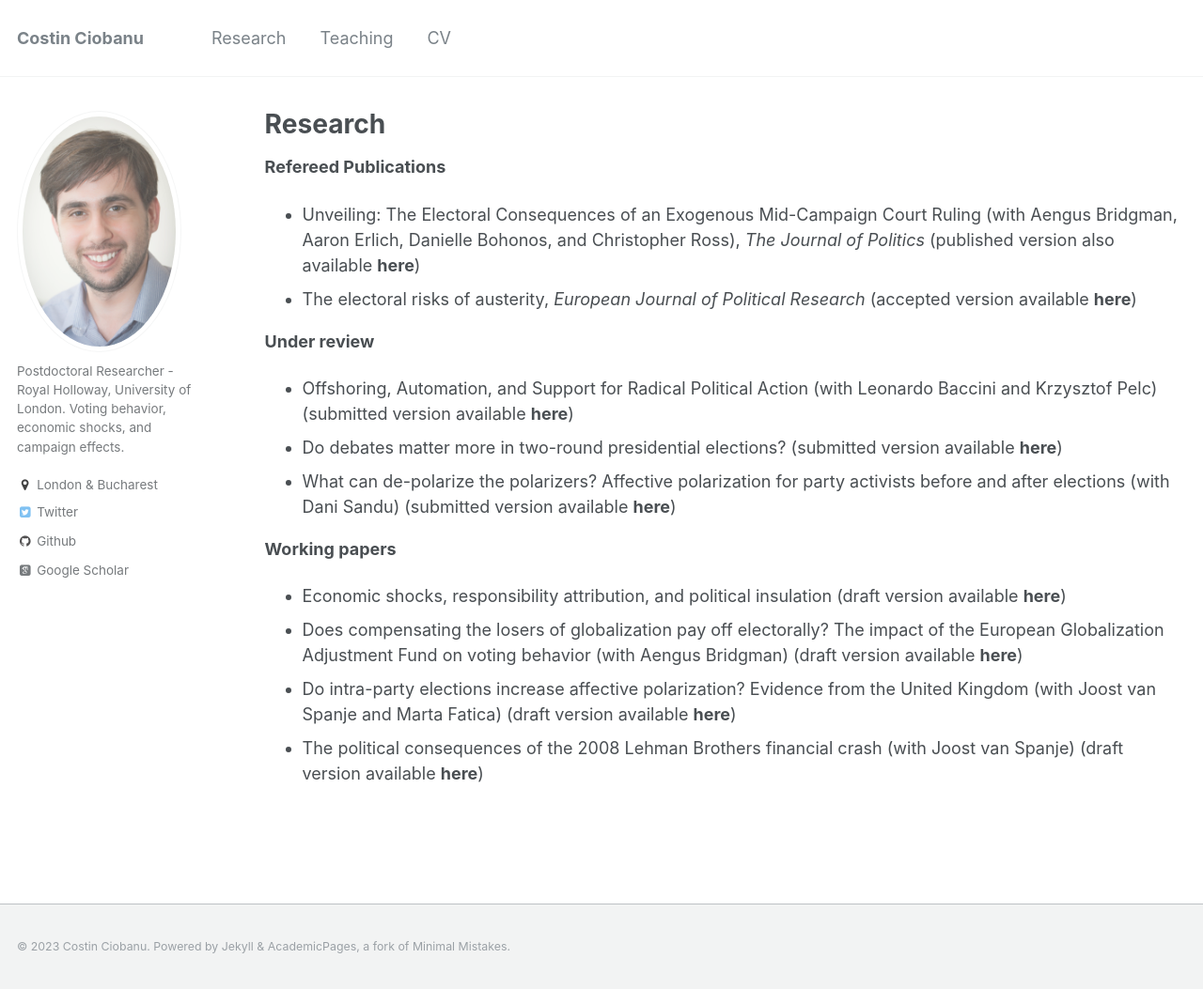
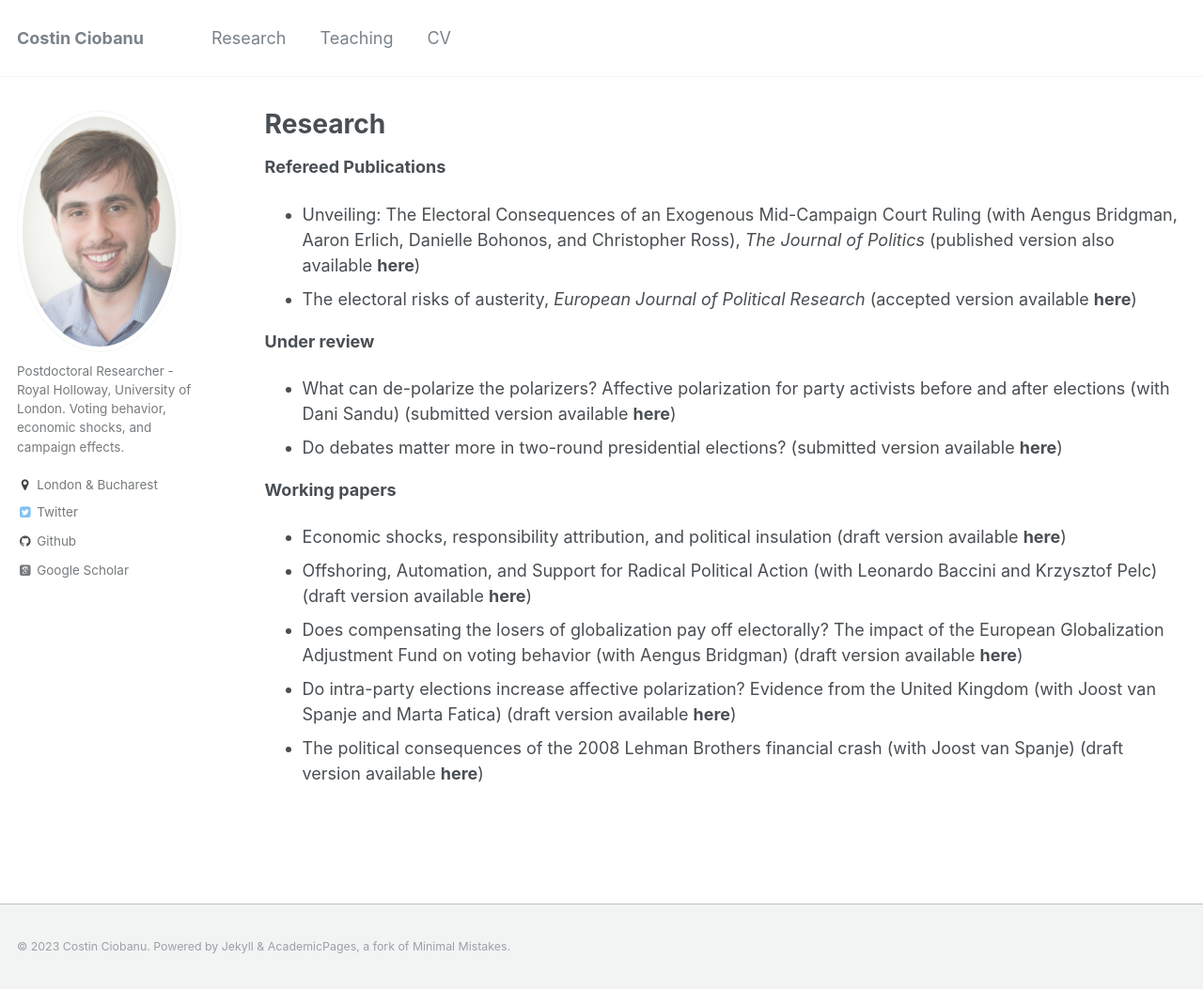
Before and after one commit to costinciobanu/costinciobanu.github.io, a Jekyll site: the page built from _pages/research.md, in a window 1280 px wide and 1053 px high. Shown: the whole window at 94% size. Built offline with Jekyll 4.4.1, drawn with Linux system fonts in a browser that asks for light colours; some web fonts are replaced.

Commit message:
Update research.md

```diff
--- a/_pages/research.md
+++ b/_pages/research.md
@@ -8,19 +8,18 @@ author_profile: true
 <b>Refereed Publications</b>
 
 * [Unveiling: The Electoral Consequences of an Exogenous Mid-Campaign Court Ruling](https://www.journals.uchicago.edu/doi/pdf/10.1086/711177) (with Aengus Bridgman, Aaron Erlich, Danielle Bohonos, and Christopher Ross), <em>The Journal of Politics</em> (published version also available [<b>here</b>](https://www.dropbox.com/s/f9fobl6ehr5ua9s/Paper_JOP.pdf?dl=0))
-* The electoral risks of austerity,  <em>European Journal of Political Research</em> (accepted version available [<b>here</b>](https://www.dropbox.com/s/pu8rum0cgivukib/Ciobanu%20-%20Austerity.pdf?dl=0))
+* [The electoral risks of austerity](https://doi.org/10.1111/1475-6765.12604),  <em>European Journal of Political Research</em> (accepted version available [<b>here</b>](https://www.dropbox.com/s/pu8rum0cgivukib/Ciobanu%20-%20Austerity.pdf?dl=0))
 
 
 <b>Under review</b>
-
-* Offshoring, Automation, and Support for Radical Political Action (with Leonardo Baccini and Krzysztof Pelc) (submitted version available [<b>here</b>](https://www.dropbox.com/s/8pe5detnvy8pwak/Baccini%20Ciobanu%20Pelc%20-%20Automation%20Offshoring.pdf?dl=0))
+* What can de-polarize the polarizers? Affective polarization for party activists before and after elections (with Dani Sandu) (submitted version available [<b>here</b>](https://www.dropbox.com/s/o2ukgnwatc79457/Ciobanu%20and%20Sandu%20-%20Affective%20polarization.pdf?dl=0))
 * Do debates matter more in two-round presidential elections? (submitted version available [<b>here</b>](https://www.dropbox.com/s/8obtp0nqgqdp6fd/Ciobanu%20-%20Debates.pdf?dl=0))
-* What can de-polarize the polarizers? Affective polarization for party activists before and after elections (with Dani Sandu) (submitted version available [<b>here</b>](https://www.dropbox.com/s/o2ukgnwatc79457/Ciobanu%20and%20Sandu%20-%20Affective%20polarization.pdf?dl=0))
 
 
 <b>Working papers</b>
 
 * Economic shocks, responsibility attribution, and political insulation (draft version available [<b>here</b>](https://www.dropbox.com/s/8wwrf40nsejprda/Ciobanu%20-%20Blame%20attribution.pdf?dl=0))
+* Offshoring, Automation, and Support for Radical Political Action (with Leonardo Baccini and Krzysztof Pelc) (draft version available [<b>here</b>](https://www.dropbox.com/s/8pe5detnvy8pwak/Baccini%20Ciobanu%20Pelc%20-%20Automation%20Offshoring.pdf?dl=0))
 * Does compensating the losers of globalization pay off electorally? The impact of the European Globalization Adjustment Fund on voting behavior (with Aengus Bridgman) (draft version available [<b>here</b>](https://www.dropbox.com/s/7cnnrirxggaaebk/Ciobanu%20and%20Bridgman%20-%20EGF.pdf?dl=0))
 * Do intra-party elections increase affective polarization? Evidence from the United Kingdom (with Joost van Spanje and Marta Fatica) (draft version available [<b>here</b>](https://www.dropbox.com/s/4fq9jtjd34ctbs5/Ciobanu%20-%20Tory%20race.pdf?dl=0))
 * The political consequences of the 2008 Lehman Brothers financial crash (with Joost van Spanje) (draft version available [<b>here</b>](https://www.dropbox.com/s/2sxxkjdd9ki3val/Ciobanu%20and%20van%20Spanje%20-%20Lehman.pdf?dl=0))
```
